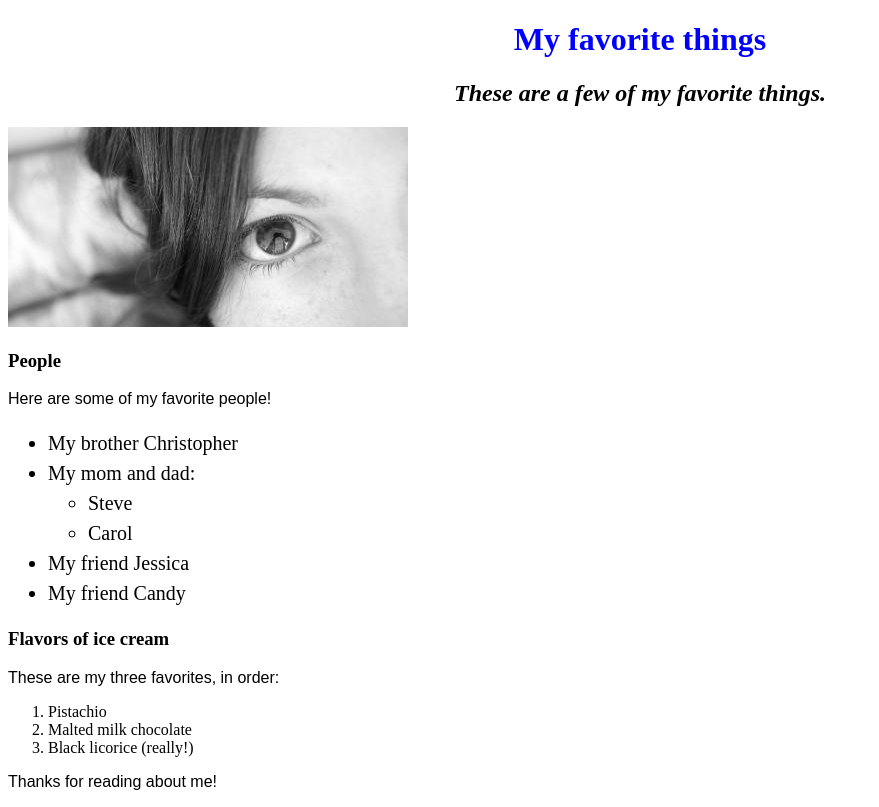
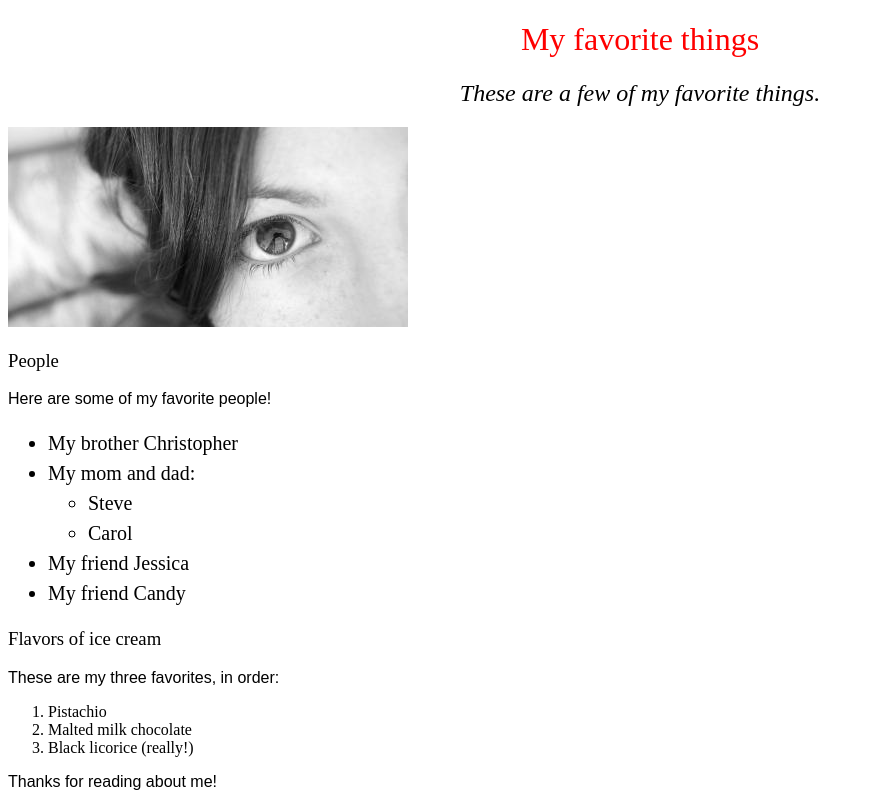
Before and after one commit to joshuayoerger/my-first-webpage, a plain HTML site: page favorite-things.html in a window 1280 px wide. Shown: the whole page, without its empty margins (0-879 px from the left). Drawn offline with Linux system fonts and the light colour scheme.

Commit message:
add additional styles to css

```diff
--- a/css/styles.css
+++ b/css/styles.css
@@ -1,5 +1,5 @@
 h1 {
-  color: blue;
+  color: red;
   text-align: center;
 }
 
@@ -10,9 +10,14 @@ h2 {
 
 p {
   font-family: sans-serif;
+  /* font-weight: lighter; */
 }
 
 ul {
   font-size: 20px;
   line-height: 30px;
 }
+
+* {
+  font-weight: lighter;
+}
```
